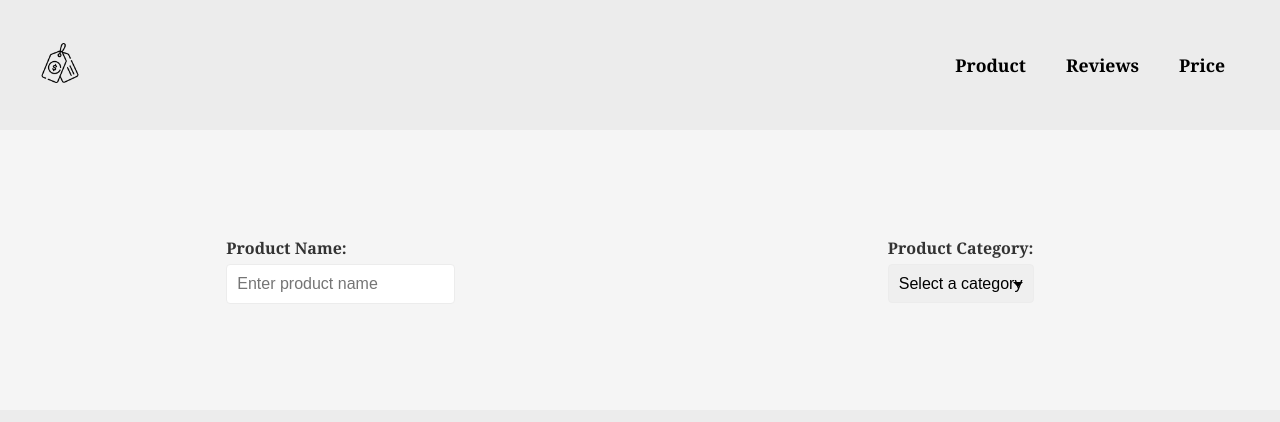
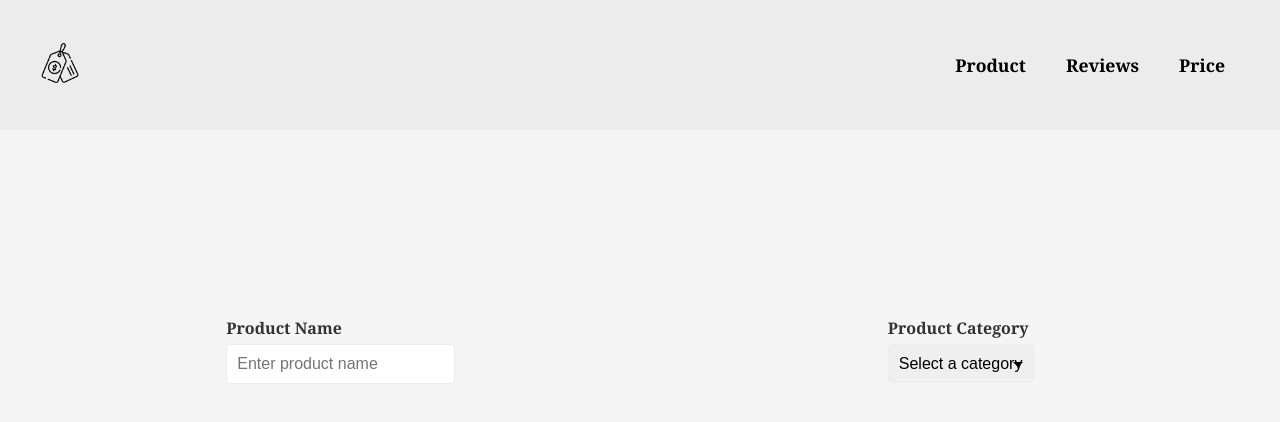
Before and after one commit to vidushichauhan/Optimum-Price-Analyses, an Angular app in the folder optiPrice/: page / in a window 1280 px wide. Shown: the top 422 px of the page. Built offline with nearby package versions, Linux system fonts and the light colour scheme.

Commit message:
Increaded product-container height

```diff
--- a/optiPrice/src/app/product/product.component.css
+++ b/optiPrice/src/app/product/product.component.css
@@ -4,7 +4,7 @@
     align-items: center;
     padding: 20px;
     background-color: #f5f5f5;
-    min-height: 30vh;
+    min-height: 50vh;
   }
 
   .pName {
--- a/optiPrice/src/app/product/product.component.html
+++ b/optiPrice/src/app/product/product.component.html
@@ -1,10 +1,10 @@
 <div class="product-container">
     <div class="pName">
-      <label for="productName">Product Name:</label>
+      <label for="productName">Product Name</label>
       <input type="text" id="productName" [(ngModel)]="productName" placeholder="Enter product name">
     </div>
     <div class="pCategory">
-      <label for="productCategory">Product Category:</label>
+      <label for="productCategory">Product Category</label>
       <select id="productCategory" [(ngModel)]="selectedCategory">
         <option value="" disabled selected>Select a category</option>
         <option *ngFor="let category of categories" [value]="category">{{category}}</option>
```
